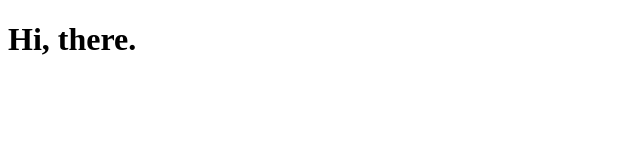
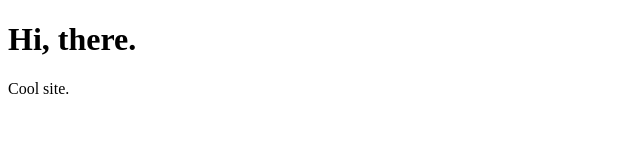
Before and after one commit to MichaelaBickish/hello-world, a plain HTML site: page index.html in a window 1280 px wide. Shown: the full height of the page, 0-640 px from the left. Drawn offline with Linux system fonts and the light colour scheme.

Commit message:
added p tag

```diff
--- a/index.html
+++ b/index.html
@@ -7,7 +7,7 @@
 
 <body>
     <h1>Hi, there.</h1>
-
+<p>Cool site.</p>
 </body>
 
 </html>
```
